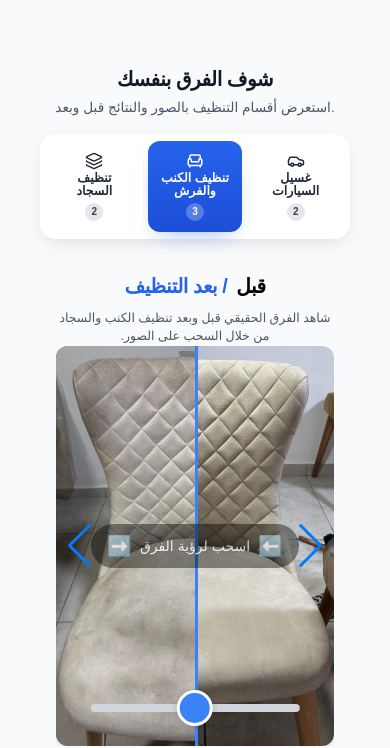
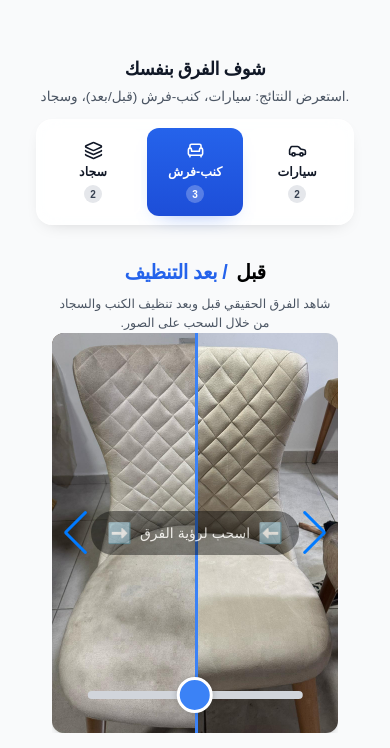
Before and after one commit to Adam46999/LumoraWebsite, a React (Vite) app: page / in a window 390 px wide. Shown: the part 3141-3889 px from the top of the page. Built offline with nearby package versions, Linux system fonts and the light colour scheme.

Commit message:
SERVICES section upgrading

```diff
--- a/src/App.jsx
+++ b/src/App.jsx
@@ -1,9 +1,9 @@
 // src/App.jsx
+import { useEffect } from "react";
 import useSectionNavigation from "./hooks/useSectionNavigation";
 import Header from "./components/Header";
 import Hero from "./components/hero/Hero";
 import Services from "./components/services/Services";
-// ❌ كان: import BeforeAfterCarousel from "./components/BefAfter/BeforeAfterCarousel";
 import CleaningShowcase from "./components/BefAfter/CleaningShowcase";
 import ContactSection from "./components/contact/ContactSection";
 
@@ -17,14 +17,25 @@ import after3 from "./assets/after3.jpg";
 function App() {
   const { scrollToSection, shakeTarget } = useSectionNavigation();
 
-  // بيانات جاهزة للتمرير:
+  // احسب ارتفاع الهيدر وخزّنه بمتغيّر CSS عالمي
+  useEffect(() => {
+    const setHeaderVar = () => {
+      const el = document.getElementById("site-header");
+      const h = el?.offsetHeight || 56;
+      document.documentElement.style.setProperty("--app-topbar-h", `${h}px`);
+    };
+    setHeaderVar();
+    window.addEventListener("resize", setHeaderVar);
+    return () => window.removeEventListener("resize", setHeaderVar);
+  }, []);
+
+  // بيانات التجريب
   const sofaPairs = [
     { before: before1, after: after1 },
     { before: before2, after: after2 },
     { before: before3, after: after3 },
   ];
 
-  // مؤقتًا استعمل نفس الصور لأي سلايدر لحد ما تحط صور سيارات/سجاد
   const carsImages = [
     { src: after1, caption: "غسيل سيارات VIP" },
     { src: after2, caption: "تلميع خارجي" },
@@ -37,7 +48,10 @@ function App() {
 
   return (
     <div className="font-sans">
-      <Header scrollToSection={scrollToSection} />
+      {/* لفّ الهيدر لتحديد ارتفاعه */}
+      <div id="site-header">
+        <Header scrollToSection={scrollToSection} />
+      </div>
 
       <Hero />
 
@@ -50,7 +64,6 @@ function App() {
         <Services />
       </section>
 
-      {/* ✅ هنا التبويبات الجديدة بدل BeforeAfterCarousel */}
       <section
         id="beforeafter"
         className={`py-24 px-6 transition-all duration-300 ${
@@ -58,10 +71,10 @@ function App() {
         }`}
       >
         <CleaningShowcase
-          defaultTab="sofa" // "cars" | "sofa" | "rugs"
-          carsImages={carsImages} // سلايدر
-          rugsImages={rugsImages} // سلايدر
-          sofaPairs={sofaPairs} // Before/After
+          defaultTab="sofa"
+          carsImages={carsImages}
+          rugsImages={rugsImages}
+          sofaPairs={sofaPairs}
         />
       </section>
 
--- a/src/components/BefAfter/CleaningShowcase.jsx
+++ b/src/components/BefAfter/CleaningShowcase.jsx
@@ -1,5 +1,5 @@
 // src/components/BefAfter/CleaningShowcase.jsx
-import { useMemo, useState, useEffect } from "react";
+import { useMemo, useState, useEffect, useRef } from "react";
 import { useLanguage } from "../../context/LanguageContext";
 import CleaningTabs from "./CleaningTabs";
 import CarSlider from "../slider/CarSlider";
@@ -7,12 +7,12 @@ import SimpleSlider from "../slider/SimpleSlider";
 import BeforeAfterCarousel from "./BeforeAfterCarousel";
 
 /**
- * (8) Prefetch: عند تغيير التبويب، نجهّز صور التبويب التالي بالخفاء.
- * يشمل:
- *  - carsImages: [{src,...}]
- *  - rugsImages: [{src,...}]
- *  - sofaPairs:  [{before, after}]
+ * هذا الإصدار:
+ * - يبقي كل التبويبات مركّبة (ready) ويبدّل العرض فقط عبر CSS (بدون unmount).
+ * - Prefetch لكل الصور بحدّ أعلى معقول.
+ * - تسميات قصيرة للتبويبات (سيارات | كنب-فرش | سجاد).
  */
+
 export default function CleaningShowcase({
   carsImages = [],
   rugsImages = [],
@@ -21,8 +21,8 @@ export default function CleaningShowcase({
 }) {
   const { t, lang } = useLanguage();
   const isRTL = useMemo(() => ["ar", "he"].includes(lang), [lang]);
-
   const [active, setActive] = useState(defaultTab);
+  const bootedRef = useRef(false); // لمنع تكرار الـ skeleton/التهيئة
 
   const counts = useMemo(
     () => ({
@@ -33,29 +33,31 @@ export default function CleaningShowcase({
     [carsImages.length, sofaPairs.length, rugsImages.length]
   );
 
-  // ترتيب التبويبات
   const allTabs = useMemo(
     () => ["cars", "sofa", "rugs"].filter((id) => counts[id] > 0),
     [counts]
   );
 
-  // (8) Prefetch صور التبويب التالي
+  // Prefetch لكل الصور (مرّة واحدة عند الإقلاع) — حد أعلى لحماية الذاكرة
   useEffect(() => {
-    if (!allTabs.length) return;
-    const idx = allTabs.indexOf(active);
-    if (idx === -1) return;
-    const nextId = allTabs[(idx + 1) % allTabs.length];
+    if (bootedRef.current) return;
+    bootedRef.current = true;
 
-    const urls = getTabImageUrls(nextId, { carsImages, rugsImages, sofaPairs });
-    urls.slice(0, 12).forEach((src) => {
-      // حدّ أعلى معقول
-      if (!src) return;
+    const urls = [
+      ...carsImages.map((i) => i?.src).filter(Boolean),
+      ...rugsImages.map((i) => i?.src).filter(Boolean),
+      ...sofaPairs.flatMap((p) => [p?.before, p?.after]).filter(Boolean),
+    ]
+      .slice(0, 36) // سقف منطقي
+      .filter(Boolean);
+
+    urls.forEach((src) => {
       const img = new Image();
       img.decoding = "async";
       img.loading = "eager";
       img.src = src;
     });
-  }, [active, allTabs, carsImages, rugsImages, sofaPairs]);
+  }, [carsImages, rugsImages, sofaPairs]);
 
   const title =
     t?.cleaningShowcaseTitle ||
@@ -63,14 +65,17 @@ export default function CleaningShowcase({
   const subtitle =
     t?.cleaningShowcaseSubtitle ||
     (isRTL
-      ? "استعرض أقسام التنظيف بالصور والنتائج قبل وبعد."
-      : "Browse cleaning sections with photos and before/after results.");
+      ? "استعرض النتائج: سيارات، كنب-فرش (قبل/بعد)، وسجاد."
+      : "Browse: cars, upholstery (before/after), and rugs.");
 
   return (
-    <section id="cleaning-showcase" className="max-w-6xl mx-auto px-4 py-10">
+    <section
+      id="cleaning-showcase"
+      className="max-w-6xl mx-auto px-3 sm:px-4 py-8 sm:py-10"
+    >
       {/* العنوان */}
-      <header className="text-center mb-4 sm:mb-6">
-        <h2 className="text-[clamp(20px,4.5vw,32px)] font-extrabold tracking-tight text-gray-900">
+      <header className="text-center mb-3 sm:mb-5">
+        <h2 className="text-[clamp(18px,4.5vw,32px)] font-extrabold tracking-tight text-gray-900">
           {title}
         </h2>
         <p className="mt-1 sm:mt-2 text-gray-600 max-w-2xl mx-auto text-[clamp(12px,3.5vw,16px)]">
@@ -78,17 +83,16 @@ export default function CleaningShowcase({
         </p>
       </header>
 
-      {/* التبويبات */}
+      {/* التبويبات — تسميات قصيرة */}
       <CleaningTabs
         lang={lang}
         active={active}
         onChange={setActive}
         counts={counts}
         labels={{
-          cars: t?.carsTabLabel || (isRTL ? "غسيل السيارات" : "Car Wash"),
-          sofa:
-            t?.sofaTabLabel || (isRTL ? "تنظيف الكنب والفرش" : "Upholstery"),
-          rugs: t?.rugsTabLabel || (isRTL ? "تنظيف السجاد" : "Rugs Cleaning"),
+          cars: t?.carsShort || (isRTL ? "سيارات" : "Cars"),
+          sofa: t?.sofaShort || (isRTL ? "كنب-فرش" : "Upholstery"),
+          rugs: t?.rugsShort || (isRTL ? "سجاد" : "Rugs"),
         }}
         disableEmpty={true}
         sticky={true}
@@ -96,13 +100,13 @@ export default function CleaningShowcase({
         className="mb-3 sm:mb-4"
       />
 
-      {/* المحتوى */}
+      {/* المحتوى — كل اللوحات مركّبة وجاهزة، نبدّل العرض فقط */}
       <div className="mt-2" dir={isRTL ? "rtl" : "ltr"}>
         <Panel id="cars" active={active}>
           {carsImages.length ? (
             <CarSlider items={carsImages} />
           ) : (
-            <EmptyState text={isRTL ? "لا صور cars متاحة" : "No car images"} />
+            <EmptyState text={isRTL ? "لا صور للسيارات" : "No car images"} />
           )}
         </Panel>
 
@@ -128,24 +132,29 @@ export default function CleaningShowcase({
   );
 }
 
+/** يبقي الأطفال Mounted دائمًا — يبدّل الرؤية فقط */
 function Panel({ id, active, children }) {
-  const hidden = active !== id;
+  const isActive = active === id;
   return (
     <div
       role="tabpanel"
       id={`panel-${id}`}
       aria-labelledby={`tab-${id}`}
-      hidden={hidden}
-      className={hidden ? "" : "animate-fade-in"}
+      aria-hidden={isActive ? "false" : "true"}
+      className={[
+        // نخفي عبر CSS فقط — بدون إلغاء التركيب
+        isActive ? "block animate-fade-in" : "hidden",
+      ].join(" ")}
     >
-      {!hidden && children}
+      {children}
     </div>
   );
 }
 
 function EmptyState({ text = "No items" }) {
   return (
-    <div className="w-full py-16 flex flex-col items-center justify-center text-gray-500">
+    <div className="w-full py-12 sm:py-16 flex flex-col items-center justify-center text-gray-500">
+      {/* Skeleton بسيط */}
       <div className="w-full max-w-3xl grid grid-cols-3 gap-3 mb-3 px-4">
         {[...Array(6)].map((_, i) => (
           <div
@@ -158,22 +167,3 @@ function EmptyState({ text = "No items" }) {
     </div>
   );
 }
-
-/* ===== Helpers ===== */
-function getTabImageUrls(tabId, { carsImages, rugsImages, sofaPairs }) {
-  if (tabId === "cars") {
-    return carsImages.map((i) => i?.src).filter(Boolean);
-  }
-  if (tabId === "rugs") {
-    return rugsImages.map((i) => i?.src).filter(Boolean);
-  }
-  if (tabId === "sofa") {
-    const arr = [];
-    sofaPairs.forEach((p) => {
-      if (p?.before) arr.push(p.before);
-      if (p?.after) arr.push(p.after);
-    });
-    return arr;
-  }
-  return [];
-}
--- a/src/components/BefAfter/CleaningTabs.jsx
+++ b/src/components/BefAfter/CleaningTabs.jsx
@@ -2,12 +2,6 @@
 import { useEffect, useMemo, useRef, useState, useId } from "react";
 import { Car, Armchair, Layers } from "lucide-react";
 
-/**
- * ثلاث تبويبات ثابتة بدون تمرير:
- * - grid-cols-3 دائماً (موبايل → دِسك توب)
- * - على الشاشات الصغيرة: أيقونة فوق + نص يلفّ حتى سطرين (بدون قص)
- * - ارتفاع ثابت لمنع القفزات + RTL/Keyboard/Sticky
- */
 export default function CleaningTabs({
   lang = "ar",
   active,
@@ -15,17 +9,15 @@ export default function CleaningTabs({
   defaultActive = "sofa",
   counts = { cars: 0, sofa: 0, rugs: 0 },
   labels = {
-    cars: "غسيل السيارات",
-    sofa: "تنظيف الكنب والفرش",
-    rugs: "تنظيف السجاد",
+    cars: "سيارات",
+    sofa: "كنب-فرش",
+    rugs: "سجاد",
   },
   sticky = true,
   icons = { cars: Car, sofa: Armchair, rugs: Layers },
   className = "",
 }) {
   const isRTL = useMemo(() => ["ar", "he"].includes(lang), [lang]);
-
-  // Controlled / Uncontrolled
   const controlled = active !== undefined && typeof onChange === "function";
   const [internal, setInternal] = useState(defaultActive);
   const current = controlled ? active : internal;
@@ -93,11 +85,15 @@ export default function CleaningTabs({
   return (
     <div
       ref={wrapRef}
-      className={[
-        sticky ? "sticky top-[calc(0.5rem+env(safe-area-inset-top))]" : "",
-        "z-30",
-        className,
-      ].join(" ")}
+      className={["z-50", className].join(" ")}
+      style={
+        sticky
+          ? {
+              position: "sticky",
+              top: "calc(var(--app-topbar-h, 56px) + env(safe-area-inset-top) + 8px)",
+            }
+          : undefined
+      }
     >
       <div
         dir={isRTL ? "rtl" : "ltr"}
@@ -107,13 +103,12 @@ export default function CleaningTabs({
         tabIndex={0}
         className={[
           "w-full rounded-2xl bg-white/85 dark:bg-white/10 backdrop-blur-md",
-          "shadow-[0_6px_20px_-6px_rgba(0,0,0,0.15)] border border-white/60 dark:border-white/10",
-          "px-1.5 py-1.5",
+          "shadow-[0_6px_18px_-10px_rgba(0,0,0,0.22)]",
+          "border border-white/60 dark:border-white/10",
+          "px-2 py-2",
         ].join(" ")}
-        // ارتفاع ثابت يمنع تغيّر الطول بين الحالات
-        style={{ minHeight: 70 }}
+        style={{ minHeight: 72 }}
       >
-        {/* ثابت: 3 أعمدة بدون تمرير */}
         <div className="grid grid-cols-3 gap-1.5">
           {TABS.map(({ id, label, count, Icon }) => {
             const selected = current === id;
@@ -130,25 +125,18 @@ export default function CleaningTabs({
                 onClick={() => setCurrent(id)}
                 className={[
                   "relative rounded-xl font-semibold select-none text-center",
+                  "flex flex-col items-center justify-center",
+                  "py-3 px-2 sm:px-3 min-h-[62px] sm:min-h-[58px]",
                   "transition-all duration-150 focus-visible:outline-none focus-visible:ring-2 focus-visible:ring-blue-400/80",
-                  // تخطيط عمودي على الشاشات الصغيرة لزيادة الوضوح
-                  "flex flex-col items-center justify-center",
-                  // مسافات متوازنة
-                  "py-2.5 px-2 sm:px-3",
-                  // ارتفاع ثابت يسمح بسطرين
-                  "min-h-[58px] sm:min-h-[56px]",
                   selected
-                    ? "text-white bg-gradient-to-b from-blue-600 to-blue-700 shadow-[0_10px_24px_-12px_rgba(37,99,235,0.55)] active:scale-[0.98]"
-                    : "text-gray-800 dark:text-gray-100 bg-white/60 dark:bg-white/5 hover:bg-white/85 dark:hover:bg-white/10 border border-white/60 dark:border-white/10 active:scale-[0.98]",
+                    ? "text-white bg-gradient-to-b from-blue-600 to-blue-700 shadow-[0_10px_22px_-14px_rgba(37,99,235,0.55)]"
+                    : "text-gray-900 dark:text-gray-100 bg-white/60 dark:bg-white/5 hover:bg-white/85 dark:hover:bg-white/10 border border-white/60 dark:border-white/10",
                 ].join(" ")}
                 title={label}
               >
-                {/* الأيقونة */}
-                <Icon className="w-[18px] h-[18px] sm:w-5 sm:h-5 mb-0.5" />
-
-                {/* النص — سطران كحد أقصى بدون قصّ حروف */}
+                <Icon className="w-[19px] h-[19px] sm:w-5 sm:h-5 mb-1" />
                 <span
-                  className="px-1 text-[12.5px] sm:text-[13.5px] leading-[1.05] sm:leading-snug whitespace-normal break-words"
+                  className="px-1 text-[clamp(12px,3.2vw,13.5px)] leading-snug whitespace-normal break-words"
                   style={{
                     display: "-webkit-box",
                     WebkitLineClamp: 2,
@@ -159,8 +147,6 @@ export default function CleaningTabs({
                 >
                   {label}
                 </span>
-
-                {/* الشارة — تصغير على الموبايل */}
                 {count > 0 && (
                   <span
                     className={[
--- a/src/components/slider/CarSlider.jsx
+++ b/src/components/slider/CarSlider.jsx
@@ -1,3 +1,4 @@
+// src/components/slider/CarSlider.jsx
 import { useMemo, useRef, useState, useCallback } from "react";
 import { Swiper, SwiperSlide } from "swiper/react";
 import {
@@ -19,7 +20,7 @@ export default function CarSlider({
   autoplayDelay = 3500,
   speed = 750,
   loop = true,
-  effect = "slide", // "slide" | "fade"
+  effect = "slide",
 }) {
   const { lang } = useLanguage();
   const isRTL = useMemo(() => ["ar", "he"].includes(lang), [lang]);
@@ -31,23 +32,19 @@ export default function CarSlider({
 
   if (!items.length) return null;
 
-  // (6) فتح المعاينة — تجاهُل الضغط لو كان على زر
   const openPreview = useCallback((e, it) => {
     if (e.defaultPrevented) return;
     if (e.target.closest("[data-no-preview]")) return;
     setSelectedImage(it);
-    // (5) أوقف التشغيل التلقائي أثناء المعاينة
     const sw = swiperRef.current;
     if (sw?.autoplay?.running) sw.autoplay.stop();
   }, []);
 
-  // (5) إيقاف/استئناف التشغيل التلقائي عند التفاعل باللمس
   const stopAutoplay = useCallback(() => {
     const sw = swiperRef.current;
     if (resumeTimerRef.current) clearTimeout(resumeTimerRef.current);
     if (sw?.autoplay?.running) sw.autoplay.stop();
   }, []);
-
   const resumeAutoplay = useCallback((delay = 1200) => {
     const sw = swiperRef.current;
     if (!sw) return;
@@ -61,10 +58,9 @@ export default function CarSlider({
       dir={isRTL ? "rtl" : "ltr"}
       aria-roledescription="carousel"
       aria-label="معرض صور الخدمة"
-      onTouchStart={stopAutoplay} // (5) يوقف أثناء اللمس/السحب
-      onTouchEnd={() => resumeAutoplay()} // (5) يرجع يكمل بعد اللمس
+      onTouchStart={stopAutoplay}
+      onTouchEnd={() => resumeAutoplay()}
     >
-      {/* عدّاد الشرائح */}
       {items.length > 1 && (
         <div
           className="absolute top-4 end-5 z-20 bg-black/60 text-white text-xs sm:text-sm px-3 py-1 rounded-full backdrop-blur-md shadow-lg select-none"
@@ -74,7 +70,6 @@ export default function CarSlider({
         </div>
       )}
 
-      {/* حواف تدرّج جانبية خفيفة */}
       <div className="pointer-events-none absolute inset-y-0 left-0 w-20 bg-gradient-to-r from-black/25 to-transparent z-10 hidden sm:block" />
       <div className="pointer-events-none absolute inset-y-0 right-0 w-20 bg-gradient-to-l from-black/25 to-transparent z-10 hidden sm:block" />
 
@@ -84,14 +79,11 @@ export default function CarSlider({
         onSlideChange={(sw) => setCurrent(sw.realIndex + 1)}
         effect={effect}
         fadeEffect={effect === "fade" ? { crossFade: true } : undefined}
-        pagination={{
-          clickable: true,
-          dynamicBullets: false, // (3) نقاط ثابتة أوضح
-        }}
-        keyboard={{ enabled: !selectedImage }} // (6) عطّل الكيبورد أثناء المودال
+        pagination={{ clickable: true, dynamicBullets: true }}
+        keyboard={{ enabled: !selectedImage }}
         autoplay={{
           delay: autoplayDelay,
-          disableOnInteraction: false, // إحنا بنوقف/نرجّع يدويًا
+          disableOnInteraction: false,
           pauseOnMouseEnter: true,
         }}
         mousewheel
@@ -100,30 +92,28 @@ export default function CarSlider({
         speed={speed}
         grabCursor
         simulateTouch
+        observer
+        observeParents
         className="rounded-3xl shadow-2xl"
       >
         {items.map((it, idx) => (
           <SwiperSlide key={idx}>
             <div
               className="relative w-full h-[340px] sm:h-[420px] md:h-[460px] bg-gray-200 overflow-hidden transition-transform duration-200 ease-out active:scale-[0.985]"
-              onClick={(e) => openPreview(e, it)} // (6)
+              onClick={(e) => openPreview(e, it)}
             >
               <img
                 src={it.src}
                 alt={it.alt || "صورة الخدمة"}
                 className="w-full h-full object-cover transition-transform duration-[900ms] ease-[cubic-bezier(0.25,1,0.5,1)] group-hover:scale-105"
                 draggable={false}
-                loading="lazy" // (أداء)
-                decoding="async" // (أداء)
+                loading="lazy"
+                decoding="async"
               />
-
-              {/* تدرّج سفلي يحسن قراءة النص */}
               <div
                 className="absolute inset-x-0 bottom-0 h-36 bg-gradient-to-t from-black/80 via-black/30 to-transparent pointer-events-none"
                 aria-hidden="true"
               />
-
-              {/* عنوان/وصف */}
               {(it.title || it.caption) && (
                 <div className="absolute bottom-6 inset-x-0 z-10 text-white px-6 select-none pointer-events-none">
                   <h3 className="text-[clamp(16px,3vw,22px)] font-extrabold text-yellow-400 drop-shadow-lg mb-1">
@@ -141,13 +131,12 @@ export default function CarSlider({
         ))}
       </Swiper>
 
-      {/* مودال المعاينة (6) */}
       {selectedImage && (
         <div
           className="fixed inset-0 z-50 flex items-center justify-center bg-black/80 backdrop-blur-md animate-fade-in"
           onClick={() => {
             setSelectedImage(null);
-            resumeAutoplay(500); // يرجّع التشغيل بعد الغلق
+            resumeAutoplay(500);
           }}
           role="dialog"
           aria-modal="true"
@@ -174,28 +163,6 @@ export default function CarSlider({
           />
         </div>
       )}
-
-      {/* (3) نقاط Pagination كبيرة ومريحة للمس */}
-      {items.length > 1 && (
-        <style jsx>{`
-          .swiper-pagination-bullet {
-            width: 12px;
-            height: 12px;
-            margin: 0 6px !important;
-            background: rgba(255, 255, 255, 0.55);
-            opacity: 1;
-          }
-          .swiper-pagination-bullet-active {
-            background: #fde047; /* أصفر واضح */
-          }
-          @supports (padding: max(0px)) {
-            /* مراعاة الـ safe areas أسفل الشاشة */
-            :global(.swiper) {
-              padding-bottom: max(16px, env(safe-area-inset-bottom));
-            }
-          }
-        `}</style>
-      )}
     </div>
   );
 }
```
